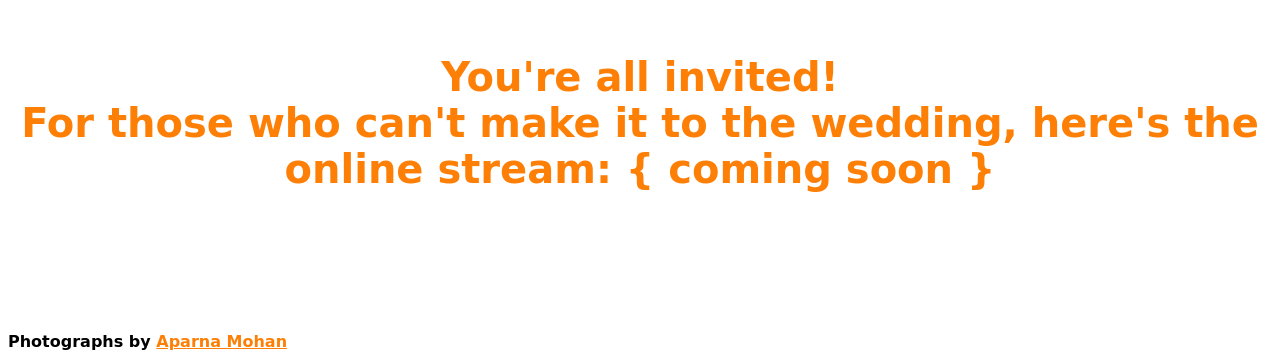
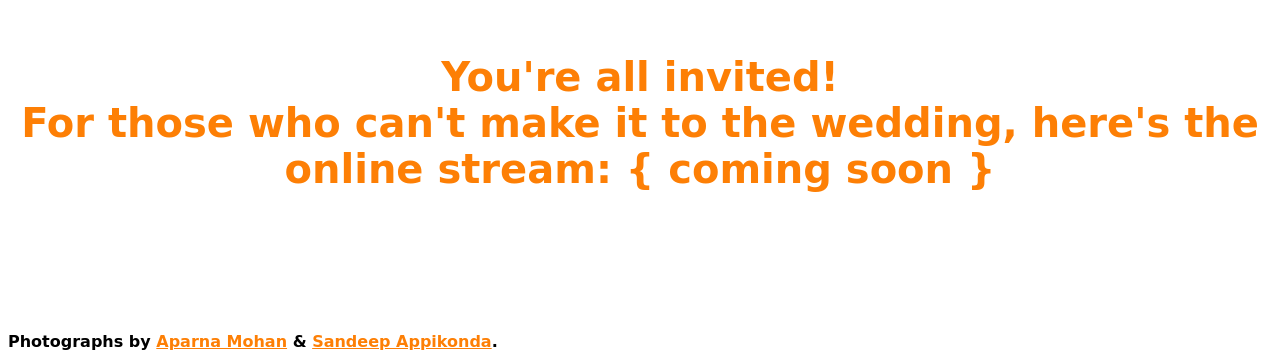
Before and after one commit to mohnish/wedding, a plain HTML site: page index.html in a window 1280 px wide. Shown: the part 2846-3205 px from the top of the page. Drawn offline with Linux system fonts and the light colour scheme; a web font is replaced by a local one.

Commit message:
credit @appikonda

```diff
--- a/index.html
+++ b/index.html
@@ -44,7 +44,7 @@
 
 
     <div class="credits">
-      <span>Photographs by <a href="https://www.facebook.com/Appppssssss">Aparna Mohan</a></span>
+      <span>Photographs by <a href="https://www.facebook.com/Appppssssss">Aparna Mohan</a> &amp; <a href="http://appikonda.in">Sandeep Appikonda</a>.</span>
     </div>
 
     <script src="js/jquery-2.1.4.min.js" charset="utf-8"></script>
```
